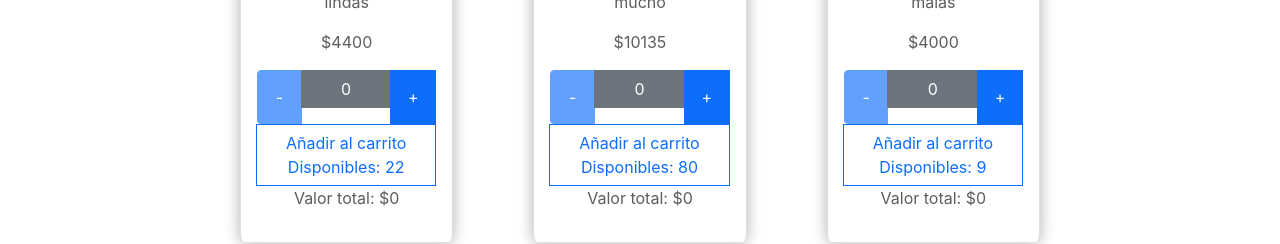
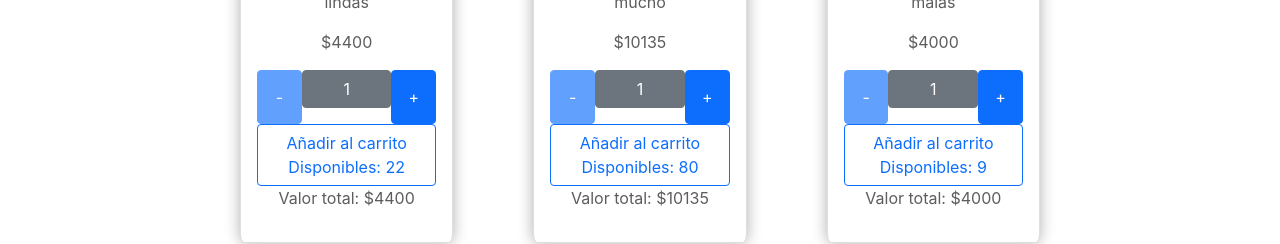
Before and after one commit to PabloRossi1983/first_ecommerce-react, a React (Create React App) app: page / in a window 1280 px wide. Shown: the part 560-804 px from the top of the page. Built offline with nearby package versions, Linux system fonts and the light colour scheme.

Commit message:
cambio en inicio de contador de 0 a 1

```diff
--- a/src/components/ItemCount.js
+++ b/src/components/ItemCount.js
@@ -2,9 +2,9 @@ import { useState } from "react";
 import "./Styles/ItemCount.css";
 
 const ItemCount = ({price, stock}) => {
-  const [counter, setCounter] = useState(0)
+  const [counter, setCounter] = useState(1)
   const [disponibles, setDisponibles] = useState(stock)
-  const [total, setTotal] = useState(0)
+  const [total, setTotal] = useState(price)
 
   const onQuit = ()=>{
       setCounter(counter - 1);
@@ -19,9 +19,9 @@ const ItemCount = ({price, stock}) => {
   }
 
     return(
-    <div className="btn-group counter" role="group" aria-label="Basic example">
+    <div className="counter-cont" role="group" aria-label="Basic example">
 
-      <button type="button" className="btn btn-primary minus-btn" disabled={counter === 0} onClick={onQuit}>-</button>
+      <button type="button" className="btn btn-primary minus-btn" disabled={counter === 1} onClick={onQuit}>-</button>
       <p className="btn btn-secondary display">{counter}</p>
       <button type="button" className="btn btn-primary plus-btn" disabled={counter === stock} onClick={onAdd}>+</button>
 
--- a/src/components/Styles/ItemCount.css
+++ b/src/components/Styles/ItemCount.css
@@ -1,4 +1,4 @@
-.counter{
+.counter-cont{
     display: grid;
     grid-template-columns: repeat(8, 1fr);
 }
```
